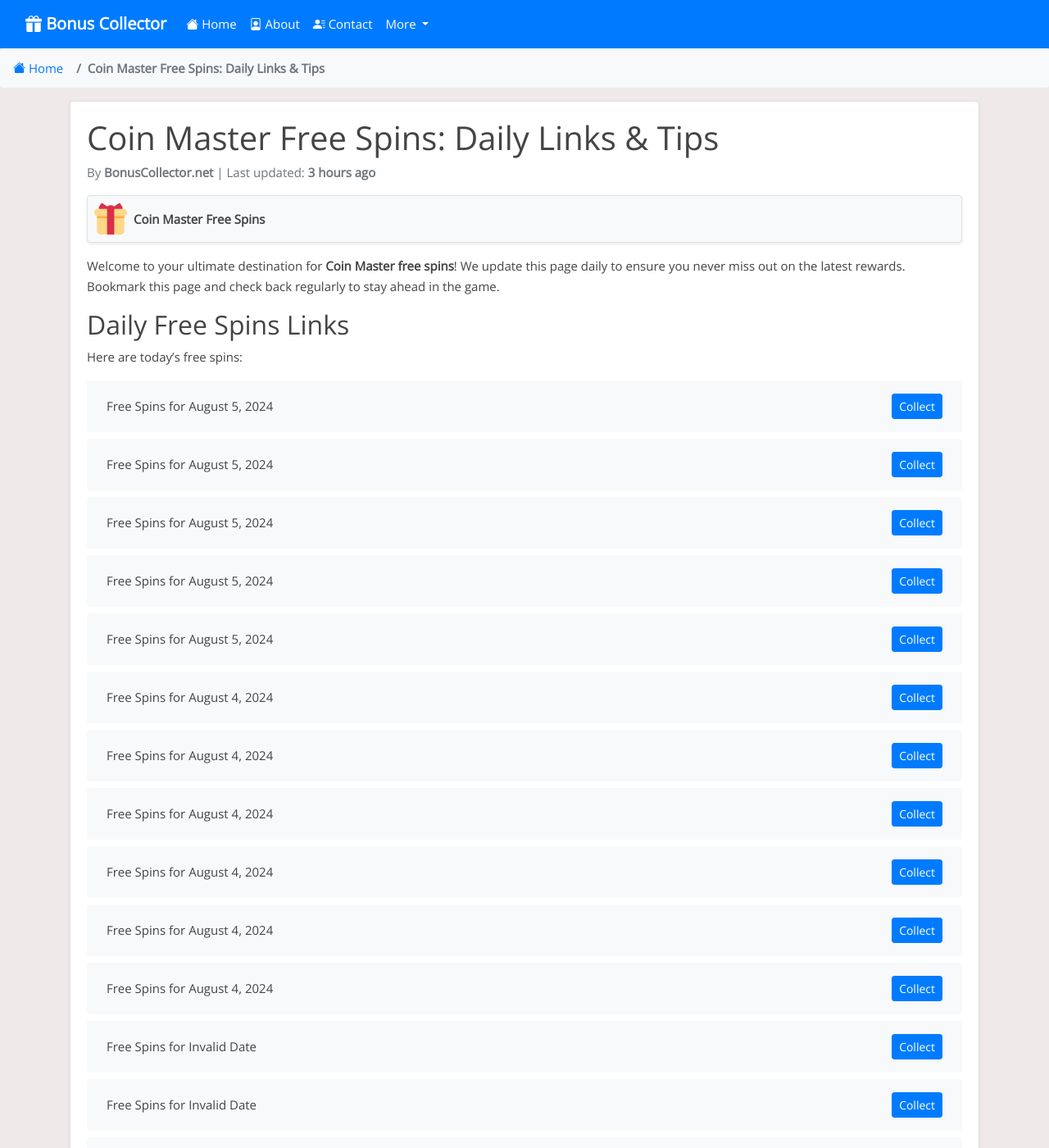
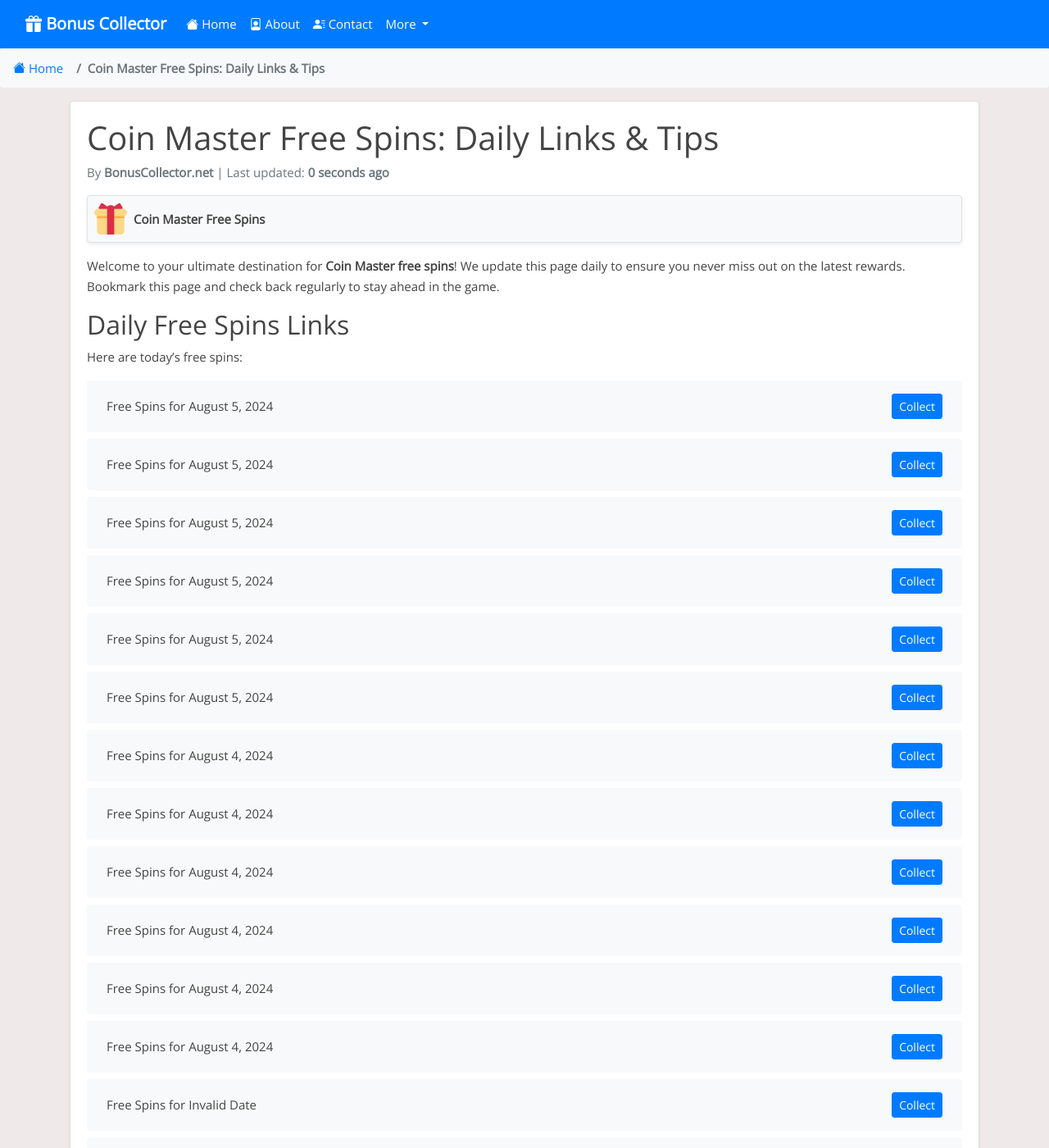
Before and after one commit to Prollad99/bs-net, a Jekyll site: the page built from _posts/2024-06-29-coin-master.md, in a window 1280 px wide and 1400 px high. Shown: the whole window at 82% size. Built offline with Jekyll 4.4.1, drawn with Linux system fonts in a browser that asks for light colours; nearby versions of some CDN libraries; comment, search, counter and statistics services are not loaded.

Commit message:
Update coin-master reward links and last modified date

```diff
--- a/_data/include_files.yml
+++ b/_data/include_files.yml
@@ -1,5 +1,5 @@
 coin-master.html:
-  last_modified: 2024-08-05 11:31:05
+  last_modified: 2024-08-05 14:33:45
 
 match-masters.html:
   last_modified: 2024-08-05 07:07:39
--- a/_includes/coin-master.html
+++ b/_includes/coin-master.html
@@ -1,4 +1,8 @@
 <ul class="list-group mt-3 mb-4">
+  <li class="list-group-item d-flex justify-content-between align-items-center">
+    <span>Free Spins for August 5, 2024</span>
+    <a href="https://rewards.coinmaster.com/rewards/rewards.html?c=pe_FCBLLNxgb_20240805" class="btn btn-primary btn-sm">Collect</a>
+  </li>
   <li class="list-group-item d-flex justify-content-between align-items-center">
     <span>Free Spins for August 5, 2024</span>
     <a href="https://rewards.coinmaster.com/rewards/rewards.html?c=pe_RICHoeyXYA_20240722" class="btn btn-primary btn-sm">Collect</a>
@@ -395,8 +399,4 @@
     <span>Free Spins for Invalid Date</span>
     <a href="https://rewards.coinmaster.com/rewards/rewards.html?c=pe_TWIIABmBs_20240720" class="btn btn-primary btn-sm">Collect</a>
   </li>
-  <li class="list-group-item d-flex justify-content-between align-items-center">
-    <span>Free Spins for Invalid Date</span>
-    <a href="https://rewards.coinmaster.com/rewards/rewards.html?c=pe_FCBmpRJSh_20240719" class="btn btn-primary btn-sm">Collect</a>
-  </li>
 </ul>
```
Also changed, not shown: links-json/coin-master.json (+4 -3 lines).
